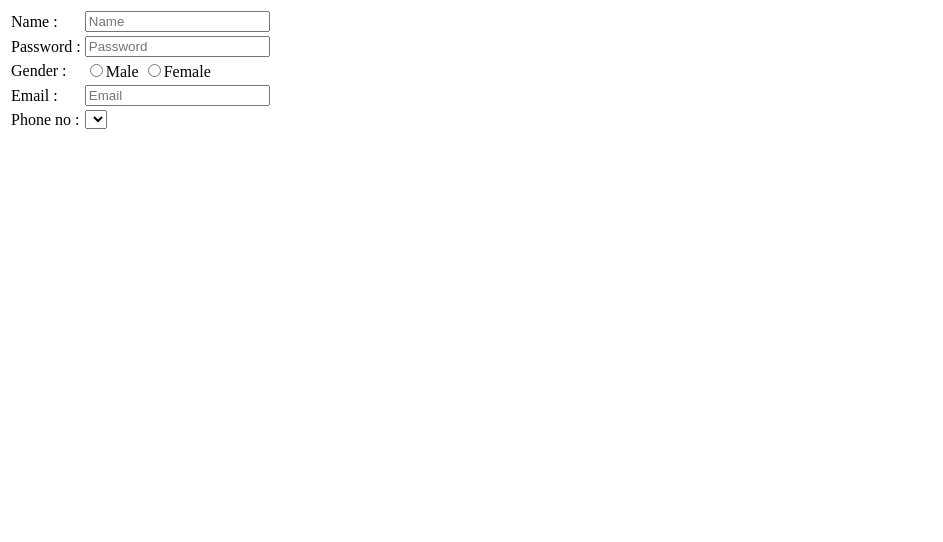
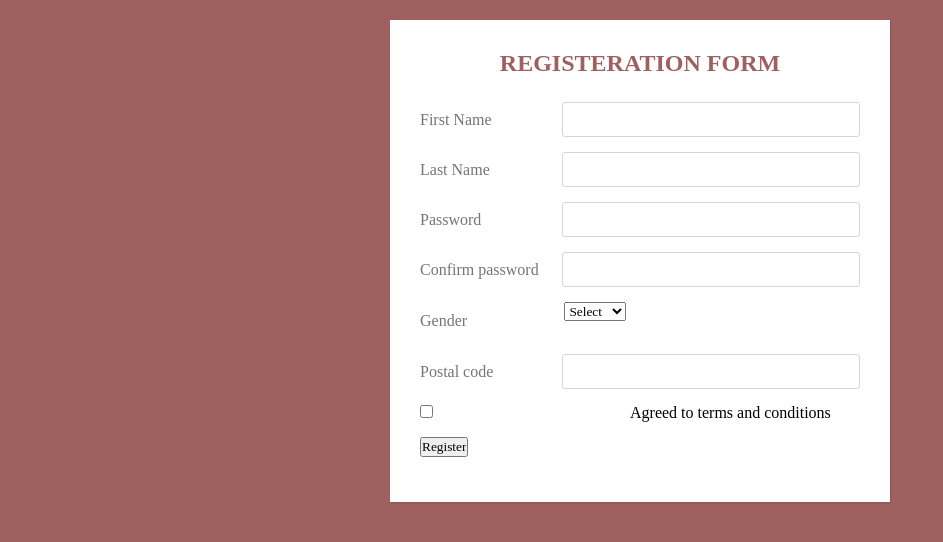
Before and after one commit to Suhani19/registerationform, a plain HTML site: page index.html in a window 1280 px wide. Shown: the whole page, without its empty margins (0-943 px from the left). Drawn offline with Linux system fonts and the light colour scheme; a web font is replaced by a local one.

Commit message:
Registeration form

```diff
--- a/index.html
+++ b/index.html
@@ -1,55 +1,58 @@
 <!DOCTYPE html>
-<html>
+<html lang = "eng">
 <head>
+    <meta charset ="UTF-8">
 <title>Registeration form</title>
+<link rel = "stylesheet" href ="style.css">
 </head>
     <body>
-        <form>
-            <table>
-                <tr>
-                    <td>
-                        Name :
-                    </td>
-                <td>
-                <input type ="text" placeholder ="Name" name = "">
-                </td>
-                </tr>
-                <tr>
-                    <td>
-                        Password :
-                    </td>
-                    <td>
-                        <input type = "Password" placeholder = "Password" name = "">
-                    </td>
-                </tr>
-                <tr>
-                    <td>
-                        Gender :
-                    </td>
-                    <td>
-                        <input type = "radio" name = "Gender">Male
-                        <input type = "radio" name = "Gender">Female
-                    </td>
-                </tr>
-                <tr>
-                    <td>
-                        Email :
-                    </td>
-                    <td>
-                        <input type = "mail" placeholder = "Email" name = "">
-                    </td>
-                </tr>
-                <tr>
-                    <td>
-                        Phone no :
-                    </td>
-                    <td>
-                        <select>
-
-                        </select>
-                    </td>
-                </tr>
-            </table>
-        </form>
-    </body>
+    <div class = "wrapper">
+        <div class = "title">
+            Registeration Form
+        </div>
+        <div class = "form">
+            <div class = "input_field">
+                <label>First Name</label>
+                <input type = "text" class = "input">
+            </div>
+            <div class = "input_field">
+                <label>Last Name</label>
+                <input type = "text" class = "input">
+            </div>
+            <div class = "input_field">
+                <label>Password</label>
+                <input type = "password" class = "input">
+            </div>
+            <div class = "input_field">
+                <label>Confirm password</label>
+                <input type = "password" class = "input">
+            </div>
+            <div class = "input_field">
+                <label>Gender</label>
+                <div class ="custom_select">
+                    <select>
+                        <option value ="">Select</option>
+                        <option value = "male">Male</option>
+                        <option value = "female">Female</option>
+                    </select>
+                </div>
+            </div>
+            <div class ="input_field">
+                <label>Postal code</label>
+                <input type ="text" class ="input">
+            </div>
+            <div class ="input_field terms">
+                <label class ="check">
+                <input type = "checkbox">
+                <span class = "checkmark"></span>
+                </label>
+                <p>Agreed to terms and conditions</p>
+                </div>
+                <div class ="input_field">
+                    <input type ="submit" value ="Register" class ="btn">
+                </div>
+            </div>
+        </div>
+    </div>
+        </body>
 </html>
--- /dev/null
+++ b/style.css
@@ -0,0 +1,55 @@
+@import url('https://fonts.googleapis.com/css2?family=Texturina:wght@200;300;700&display=swap');
+*{
+    margin: 0;
+    padding: 0;
+    box-sizing: border-box;
+    font-family: 'Texturina', serif;
+}
+body{
+    background :#9f6060;
+    padding : 0 10px;
+}
+.wrapper{
+    max-width : 500px;
+    width: 100%;
+    background: #fff;
+    margin: 20px auto;
+    padding: 30px;
+    box-shadow: 1px 1px 2px rgba(0,0,0,0.125);
+}
+
+.wrapper  .title{
+    font-size: 24px;
+    font-weight: 700;
+    margin-bottom: 25px;
+    color: #9f6060;
+    text-transform : uppercase;
+    text-align: center;
+}
+.wrapper .form .input_field{
+    margin-bottom: 15px;
+    display: flex;
+    align-items: center;
+}
+.wrapper .form .input_field  label{
+    width: 200px;
+    color: #757575;
+    margin-right: 10px;
+    font-size: 16px;
+}
+.wrapper .form .input_field  .input{
+    width:100%;
+    outline:none;
+    border:1px solid #d5d5d5;
+    font-size: 15px;
+    padding: 8px 10px;
+    border-radius:3px;
+    transition: all 0.3s ease;
+}
+.wrapper .form .input_field .custom_select{
+    position: relative;
+    width:100%;
+    height: 37px;
+}
+
+}
```
